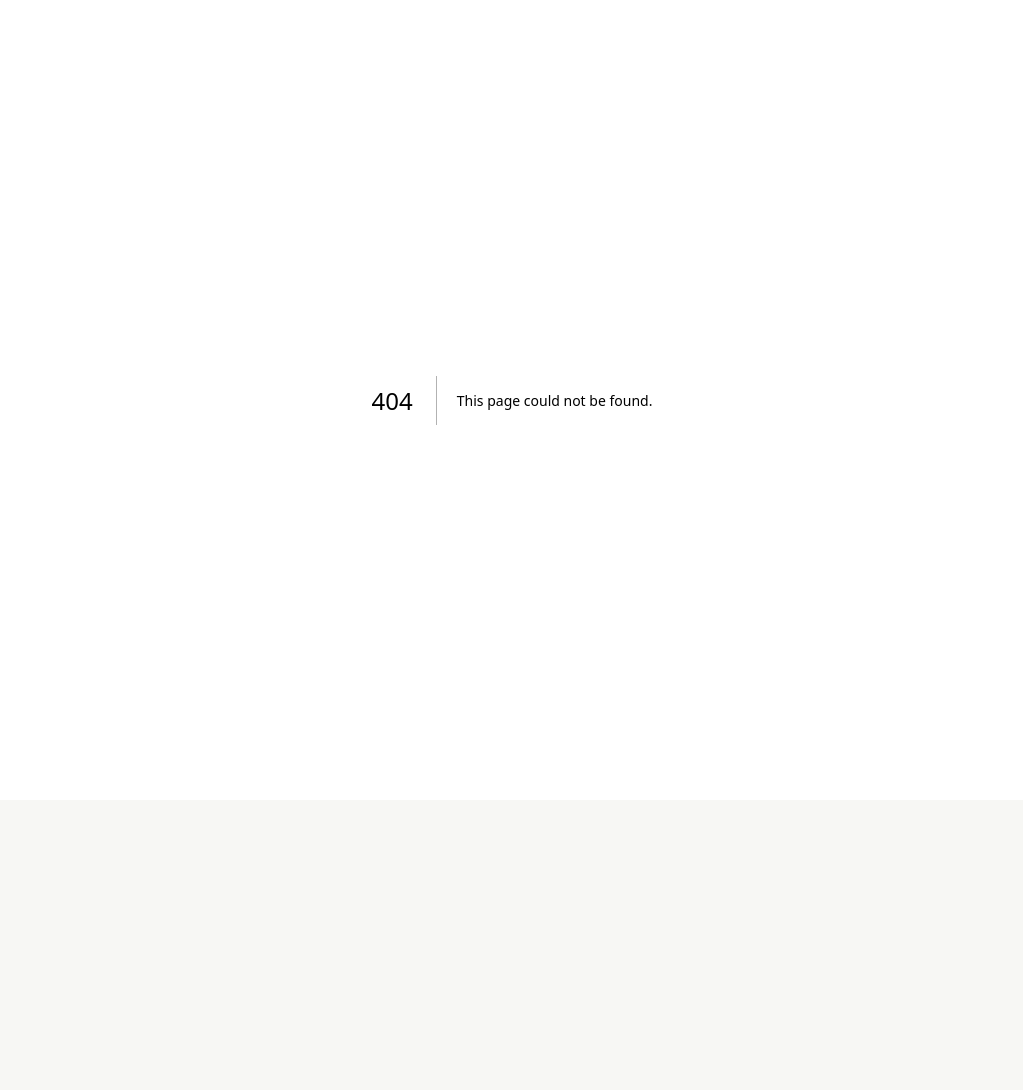
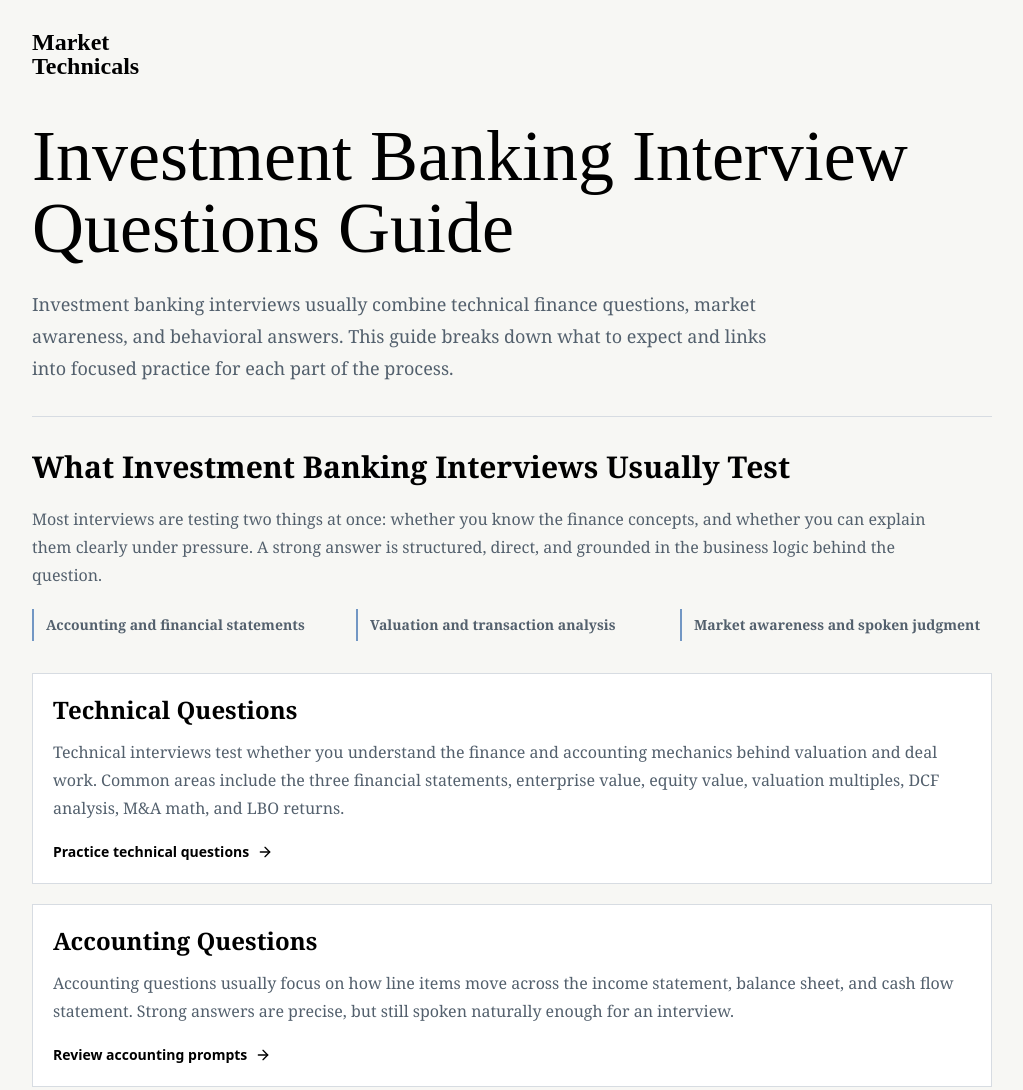
Before and after one commit to NUFinanceProjects/Market-Technicals, a React app: page /investment-banking-interview-questions in a window 1280 px wide. Before the commit this address had no page. Shown: the top 1090 px of the page, without its empty margins (128-1151 px from the left). Before the commit the page ends 800 px from the top, so only its background shows below. Built offline with nearby package versions, Linux system fonts and the light colour scheme; some packages are replaced by stand-ins of ours.

Commit message:
Add investment banking interview guide

```diff
--- /dev/null
+++ b/app/investment-banking-interview-questions/page.tsx
@@ -0,0 +1,189 @@
+import type { Metadata } from "next";
+import Link from "next/link";
+import { ArrowRight } from "lucide-react";
+import { BreadcrumbJsonLd } from "../BreadcrumbJsonLd";
+
+const siteUrl = "https://www.market-technicals.com";
+const pageUrl = `${siteUrl}/investment-banking-interview-questions`;
+const pageTitle =
+  "Investment Banking Interview Questions Guide | Market Technicals";
+const pageDescription =
+  "Learn how to prepare for investment banking interview questions across accounting, valuation, DCFs, M&A, LBOs, market scenarios, and behavioral answers.";
+
+const articleJsonLd = {
+  "@context": "https://schema.org",
+  "@type": "Article",
+  headline: "Investment Banking Interview Questions Guide",
+  description: pageDescription,
+  url: pageUrl,
+  author: {
+    "@type": "Organization",
+    name: "Market Technicals",
+    url: siteUrl,
+  },
+  publisher: {
+    "@type": "Organization",
+    name: "Market Technicals",
+    logo: {
+      "@type": "ImageObject",
+      url: `${siteUrl}/icon-192.png`,
+    },
+  },
+  mainEntityOfPage: pageUrl,
+  inLanguage: "en-US",
+};
+
+const sections = [
+  {
+    title: "Technical Questions",
+    body: "Technical interviews test whether you understand the finance and accounting mechanics behind valuation and deal work. Common areas include the three financial statements, enterprise value, equity value, valuation multiples, DCF analysis, M&A math, and LBO returns.",
+    href: "/TechnicalQuestions",
+    linkText: "Practice technical questions",
+  },
+  {
+    title: "Accounting Questions",
+    body: "Accounting questions usually focus on how line items move across the income statement, balance sheet, and cash flow statement. Strong answers are precise, but still spoken naturally enough for an interview.",
+    href: "/TechnicalQuestions",
+    linkText: "Review accounting prompts",
+  },
+  {
+    title: "Valuation, DCF, M&A, and LBO Questions",
+    body: "Valuation questions ask how businesses are priced, while DCF, merger model, and LBO questions test how assumptions flow through a model. The best preparation is repeated practice explaining the logic out loud.",
+    href: "/MI400",
+    linkText: "Open the M&I 400 bank",
+  },
+  {
+    title: "Market Scenario Questions",
+    body: "Market scenario questions ask you to reason through current events, rates, credit spreads, public companies, IPOs, M&A activity, and investor behavior. Interviewers want clear thinking more than memorized headlines.",
+    href: "/MarketScenarios",
+    linkText: "Practice market scenarios",
+  },
+  {
+    title: "Behavioral Questions",
+    body: "Behavioral interviews cover your story, why investment banking, why this firm, strengths, weaknesses, leadership, conflict, failure, and deal or internship experience. Good answers are structured, specific, and concise.",
+    href: "/BehavioralPractice",
+    linkText: "Practice behavioral answers",
+  },
+];
+
+export const metadata: Metadata = {
+  title: pageTitle,
+  description: pageDescription,
+  alternates: {
+    canonical: "/investment-banking-interview-questions",
+  },
+  openGraph: {
+    title: pageTitle,
+    description: pageDescription,
+    url: "/investment-banking-interview-questions",
+  },
+};
+
+export default function InvestmentBankingInterviewQuestionsPage() {
+  return (
+    <main className="min-h-screen bg-[#f7f7f4] text-ink">
+      <BreadcrumbJsonLd
+        name="Investment Banking Interview Questions Guide"
+        path="/investment-banking-interview-questions"
+      />
+      <script
+        type="application/ld+json"
+        dangerouslySetInnerHTML={{
+          __html: JSON.stringify(articleJsonLd).replace(/</g, "\\u003c"),
+        }}
+      />
+
+      <div className="mx-auto flex w-full max-w-5xl flex-col gap-8 px-4 py-8 sm:px-6 lg:px-8">
+        <header className="border-b border-line pb-8">
+          <Link
+            href="/"
+            className="font-['Times_New_Roman',Georgia,serif] text-2xl font-black leading-[0.82] text-black hover:underline"
+          >
+            Market
+            <br />
+            Technicals
+          </Link>
+          <h1 className="mt-10 max-w-4xl font-['Times_New_Roman',Georgia,serif] text-5xl font-normal leading-[0.96] tracking-normal text-black sm:text-6xl lg:text-7xl">
+            Investment Banking Interview Questions Guide
+          </h1>
+          <p className="mt-6 max-w-3xl text-lg leading-8 text-steel">
+            Investment banking interviews usually combine technical finance
+            questions, market awareness, and behavioral answers. This guide
+            breaks down what to expect and links into focused practice for each
+            part of the process.
+          </p>
+        </header>
+
+        <section className="grid gap-5">
+          <h2 className="text-3xl font-black text-black">
+            What Investment Banking Interviews Usually Test
+          </h2>
+          <p className="max-w-4xl text-base leading-7 text-steel">
+            Most interviews are testing two things at once: whether you know the
+            finance concepts, and whether you can explain them clearly under
+            pressure. A strong answer is structured, direct, and grounded in the
+            business logic behind the question.
+          </p>
+          <div className="grid gap-3 md:grid-cols-3">
+            {[
+              "Accounting and financial statements",
+              "Valuation and transaction analysis",
+              "Market awareness and spoken judgment",
+            ].map((item) => (
+              <div
+                key={item}
+                className="border-l-2 border-mint bg-transparent py-1 pl-3 text-sm font-semibold leading-6 text-steel"
+              >
+                {item}
+              </div>
+            ))}
+          </div>
+        </section>
+
+        <section className="grid gap-5">
+          {sections.map((section) => (
+            <article key={section.title} className="border border-line bg-panel p-5">
+              <h2 className="text-2xl font-black text-black">{section.title}</h2>
+              <p className="mt-3 text-base leading-7 text-steel">{section.body}</p>
+              <Link
+                href={section.href}
+                className="mt-5 inline-flex items-center gap-2 font-sans text-sm font-black text-black hover:underline"
+              >
+                {section.linkText}
+                <ArrowRight size={16} />
+              </Link>
+            </article>
+          ))}
+        </section>
+
+        <section className="border-t border-line pt-6">
+          <h2 className="text-3xl font-black text-black">
+            How to Practice Efficiently
+          </h2>
+          <p className="mt-3 max-w-4xl text-base leading-7 text-steel">
+            Start with targeted technical reps, then mix in market scenarios and
+            behavioral prompts once the core concepts feel familiar. For signed-in
+            users, Market Technicals tracks completed M&I and behavioral
+            questions, saves recent session averages, and keeps reference stories
+            ready for fit interviews.
+          </p>
+          <div className="mt-5 flex flex-wrap gap-3">
+            <Link
+              href="/MixedPractice"
+              className="inline-flex h-11 items-center justify-center gap-2 bg-mint px-4 font-sans text-sm font-black text-black transition hover:bg-[#89a9cf]"
+            >
+              Start mixed practice
+              <ArrowRight size={16} />
+            </Link>
+            <Link
+              href="/"
+              className="inline-flex h-11 items-center justify-center border border-line bg-white px-4 font-sans text-sm font-black text-black transition hover:border-mint"
+            >
+              Back to home
+            </Link>
+          </div>
+        </section>
+      </div>
+    </main>
+  );
+}
--- a/app/page.tsx
+++ b/app/page.tsx
@@ -1410,6 +1410,11 @@ export default function Home({
   const isMiScreen = screen === "mi" || screen === "miQuiz";
   const isBehavioralScreen = screen === "behavioral" || screen === "behavioralQuiz";
   const isPrepScreen = screen === "prep";
+  const shouldShowGuideLink =
+    screen === "mi" ||
+    screen === "behavioral" ||
+    screen === "prep" ||
+    screen === "setup";
   const isModeHeader = isPracticeScreen || isMiScreen || isBehavioralScreen || isPrepScreen;
   const pageHeaderTitle = isPracticeScreen
     ? selectedMode.title
@@ -2891,6 +2896,8 @@ export default function Home({
             </button>
           </section>
         )}
+
+        {shouldShowGuideLink && <SeoGuideLink />}
       </div>
     </main>
   );
@@ -3580,6 +3587,23 @@ function ResultBlock({ label, value }: { label: string; value: string }) {
   );
 }
 
+function SeoGuideLink() {
+  return (
+    <aside className="border-t border-line pt-5">
+      <p className="max-w-3xl text-sm leading-6 text-steel">
+        Looking for the full interview prep overview?{" "}
+        <a
+          href="/investment-banking-interview-questions"
+          className="font-semibold text-black underline underline-offset-4"
+        >
+          Read the investment banking interview questions guide
+        </a>
+        .
+      </p>
+    </aside>
+  );
+}
+
 function ResourceGroup({
   title,
   description,
--- a/app/sitemap.ts
+++ b/app/sitemap.ts
@@ -10,6 +10,7 @@ const routes = [
   "/MixedPractice",
   "/BehavioralPractice",
   "/Prep",
+  "/investment-banking-interview-questions",
 ];
 
 export default function sitemap(): MetadataRoute.Sitemap {
```
